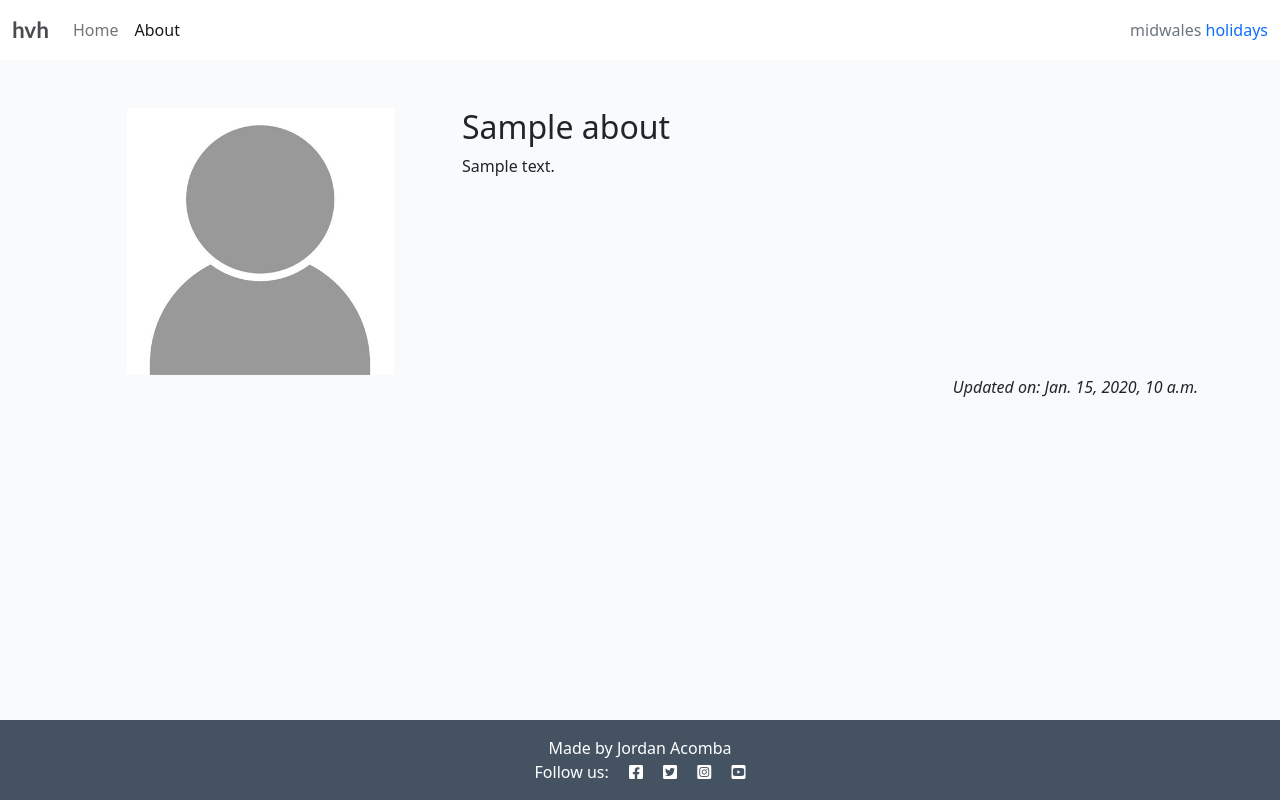
After one commit to Jordalenko/happy_valley_holiays_v2, a Django app: page /about/ in a window 1280 px wide. The commit adds this page. Run offline with Django 4.2, Linux system fonts and the light colour scheme; tables that the repository leaves empty hold one stand-in row (values such as "Sample post").

Commit message:
configure the about template, view, admin and urls

```diff
--- /dev/null
+++ b/about/templates/about/about.html
@@ -0,0 +1,23 @@
+{% extends 'base.html' %}
+{% block content %}
+{% load static %}
+<div class="container mt-5">
+    <div class="row">
+        <div class="col-4 text-center">
+            <img src="{% static 'images/nobody.jpg' %}" width="75%">
+        </div>
+        <div class="col-8">
+      <!-- Title goes between these h2 tags -->
+      <h2>{{ about.title }}</h2>
+      <!-- Content goes directly underneath this -->
+      {{ about.content | safe }}
+    </div>
+    </div>
+    <div class="row">
+        <div class="col text-right">
+            <!-- Updated on field goes in here -->
+            <p class="text-end"><em>Updated on: {{ about.updated_on }}</em></p>
+        </div>
+      </div>
+</div>
+{% endblock content %}
--- /dev/null
+++ b/about/urls.py
@@ -0,0 +1,6 @@
+from . import views
+from django.urls import path
+
+urlpatterns = [
+    path('', views.about_me, name='about'),
+]
--- a/about/views.py
+++ b/about/views.py
@@ -1,8 +1,15 @@
 from django.shortcuts import render
-from django.http import HttpResponse
-
-# Create your views here.
+from .models import About
 
 
-def index(request):
-    return HttpResponse("Hello, world. You're at the about index.")
+def about_me(request):
+    """
+    Renders the About page
+    """
+    about = About.objects.all().order_by('-updated_on').first()
+
+    return render(
+        request,
+        "about/about.html",
+        {"about": about},
+    )
--- a/happy_valley_holidays/urls.py
+++ b/happy_valley_holidays/urls.py
@@ -19,6 +19,7 @@ from django.urls import path, include
 # from cottages import views as index_views
 
 urlpatterns = [
+    path("about/", include("about.urls"), name="about-urls"),
     path('admin/', admin.site.urls),
     path('summernote/', include('django_summernote.urls')),
     path("", include("cottages.urls"), name="cottages-urls"),
--- a/templates/base.html
+++ b/templates/base.html
@@ -1,6 +1,8 @@
 {% load static %}
 
 {% url 'home' as home_url %}
+
+{% url 'about' as about_url %}
 
 <!DOCTYPE html>
 <html class="h-100" lang="en">
@@ -30,8 +32,7 @@
     <!-- Navigation -->
     <nav class="navbar navbar-expand-lg navbar-light bg-white">
         <div class="container-fluid">
-            <a class="navbar-brand" href="{% url 'home' %}"><span class="brand">c<span class="red-o">o</span>de<span
-                        class="thin">|star</span></span></a>
+            <a class="navbar-brand" href="{% url 'home' %}"><span class="brand">hvh</span></a>
             <button class="navbar-toggler" type="button" data-bs-toggle="collapse" data-bs-target="#navbarText"
                 aria-controls="navbarText" aria-expanded="false" aria-label="Toggle navigation">
                 <span class="navbar-toggler-icon"></span>
@@ -42,6 +43,15 @@
                         <a class="nav-link {% if request.path == home_url %}active{% endif %}" aria-current="page"
                             href="#">Home</a>
                     </li>
+                    <li class="nav-item">
+                        <a
+                            class="nav-link
+                            {% if request.path == about_url %}active{%endif%}"
+                            aria-current="page"
+                            href="{% url 'about' %}"
+                            >About</a
+                        >
+            </li>
 
                 </ul>
                 <span class="navbar-text text-muted">
```
Also changed, not shown: about/admin.py (+6 -2 lines), static/images/nobody.jpg (added), templates/404.html (added).
